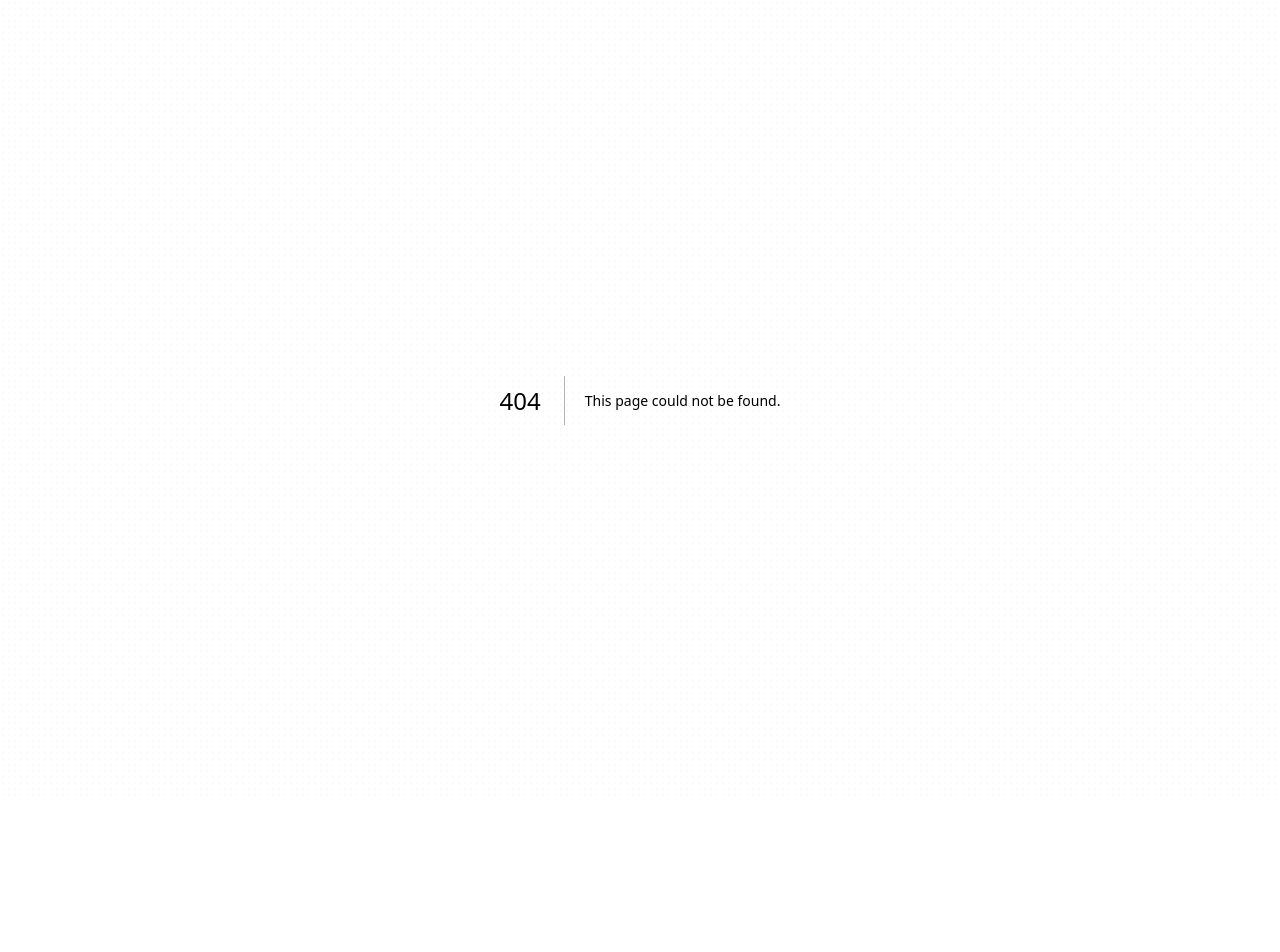
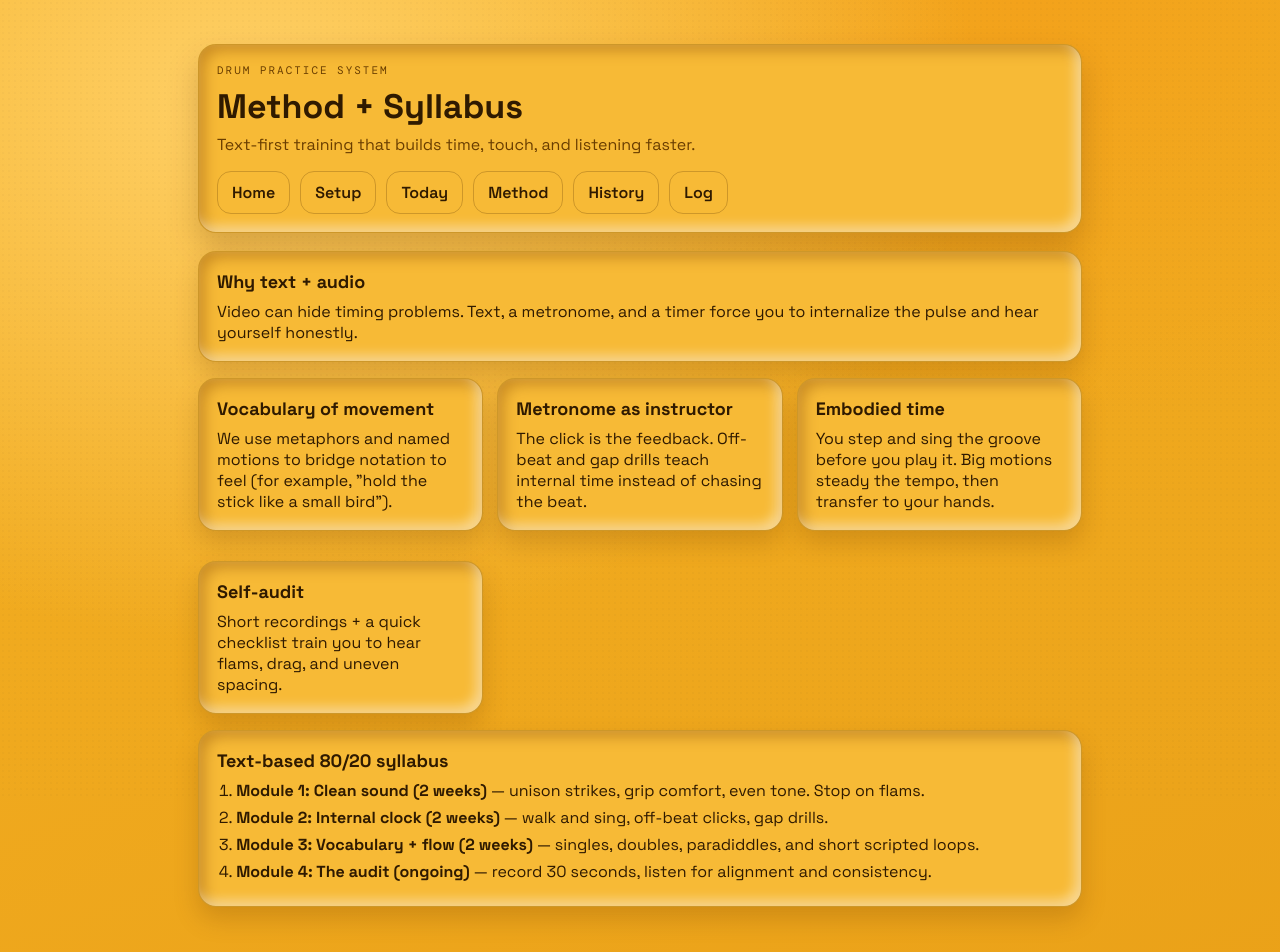
Before and after one commit to speedwarnsf/drum, a Next.js app: page /drum/method in a window 1280 px wide. Before the commit this address had no page. Shown: the top 952 px of the page. Before the commit the page ends 800 px from the top, so only its background shows below. Built offline with nearby package versions, Linux system fonts and the light colour scheme.

Commit message:
Add text-audio method page and timing drills

```diff
--- a/app/drum/_ui/Shell.tsx
+++ b/app/drum/_ui/Shell.tsx
@@ -31,6 +31,9 @@ export default function Shell({
             <a href="/drum/today" className="btn btn-ghost">
               Today
             </a>
+            <a href="/drum/method" className="btn btn-ghost">
+              Method
+            </a>
             <a href="/drum/history" className="btn btn-ghost">
               History
             </a>
--- /dev/null
+++ b/app/drum/method/page.tsx
@@ -0,0 +1,71 @@
+import Shell from "../_ui/Shell";
+
+export default function DrumMethodPage() {
+  return (
+    <Shell
+      title="Method + Syllabus"
+      subtitle="Text-first training that builds time, touch, and listening faster."
+    >
+      <section className="card">
+        <h2 className="card-title">Why text + audio</h2>
+        <p>
+          Video can hide timing problems. Text, a metronome, and a timer force you
+          to internalize the pulse and hear yourself honestly.
+        </p>
+      </section>
+
+      <section className="grid">
+        <article className="card">
+          <h3 className="card-title">Vocabulary of movement</h3>
+          <p>
+            We use metaphors and named motions to bridge notation to feel (for
+            example, &quot;hold the stick like a small bird&quot;).
+          </p>
+        </article>
+        <article className="card">
+          <h3 className="card-title">Metronome as instructor</h3>
+          <p>
+            The click is the feedback. Off-beat and gap drills teach internal
+            time instead of chasing the beat.
+          </p>
+        </article>
+        <article className="card">
+          <h3 className="card-title">Embodied time</h3>
+          <p>
+            You step and sing the groove before you play it. Big motions steady
+            the tempo, then transfer to your hands.
+          </p>
+        </article>
+        <article className="card">
+          <h3 className="card-title">Self-audit</h3>
+          <p>
+            Short recordings + a quick checklist train you to hear flams, drag,
+            and uneven spacing.
+          </p>
+        </article>
+      </section>
+
+      <section className="card">
+        <h2 className="card-title">Text-based 80/20 syllabus</h2>
+        <ol style={{ marginTop: 0, paddingLeft: "1.2rem" }}>
+          <li>
+            <strong>Module 1: Clean sound (2 weeks)</strong> — unison strikes,
+            grip comfort, even tone. Stop on flams.
+          </li>
+          <li>
+            <strong>Module 2: Internal clock (2 weeks)</strong> — walk and sing,
+            off-beat clicks, gap drills.
+          </li>
+          <li>
+            <strong>Module 3: Vocabulary + flow (2 weeks)</strong> — singles,
+            doubles, paradiddles, and short scripted loops.
+          </li>
+          <li>
+            <strong>Module 4: The audit (ongoing)</strong> — record 30 seconds,
+            listen for alignment and consistency.
+          </li>
+        </ol>
+      </section>
+    </Shell>
+  );
+}
```
Also changed, not shown: app/drum/_lib/drumMvp.ts (+26 -3 lines), app/drum/page.tsx (+10 -0 lines).
